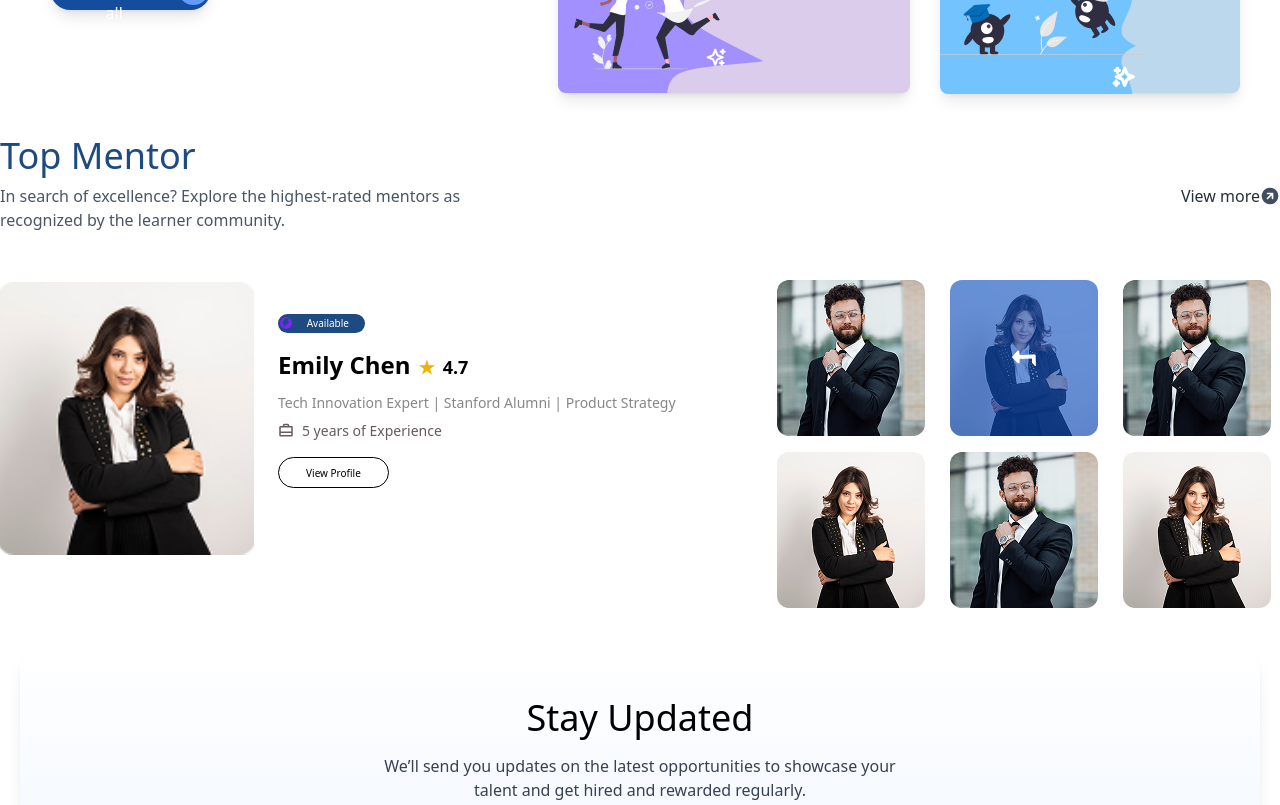
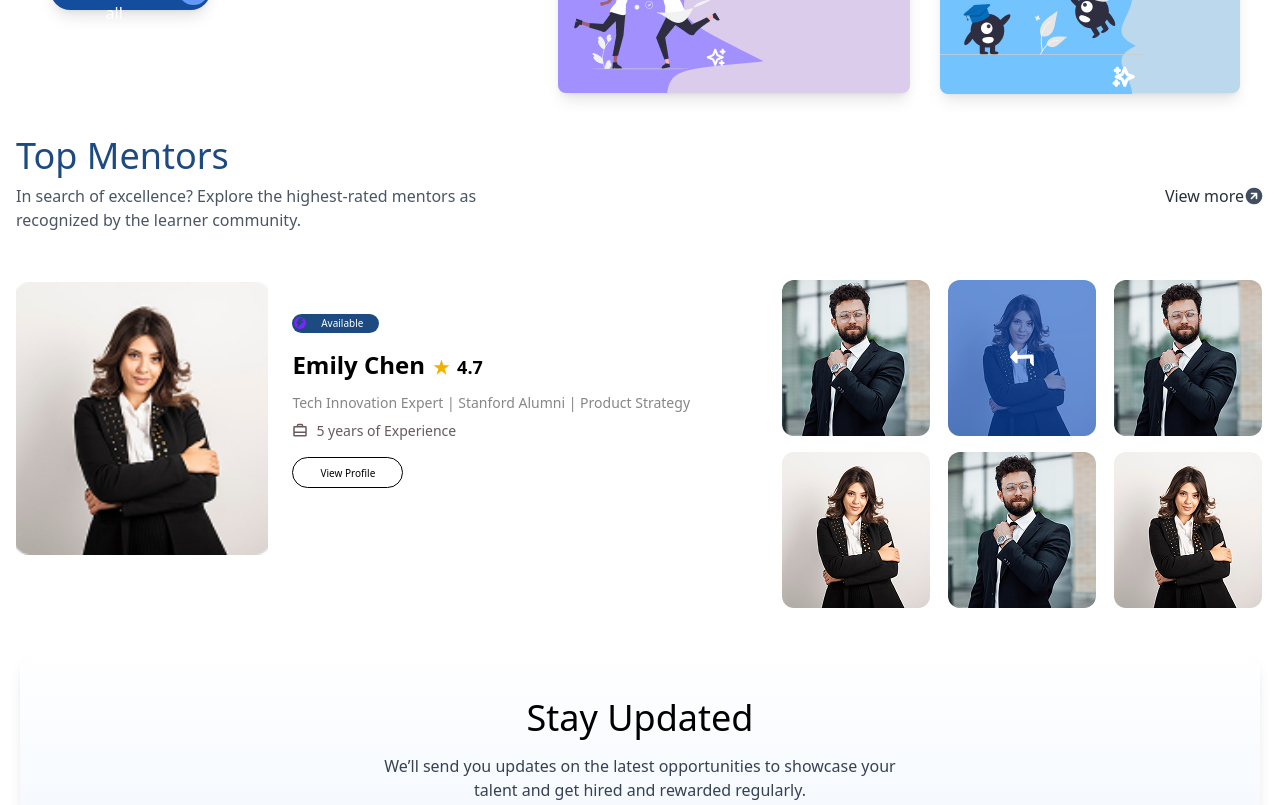
Before and after one commit to OsvityTech/Client, a React (Vite) app: page / in a window 1280 px wide. Shown: the part 520-1325 px from the top of the page. Built offline with nearby package versions, Linux system fonts and the light colour scheme.

Commit message:
Feature sofiya (#14)
* PR Test-2

* Test PR-3

* PR 3 Test

* PR_4

* Handling the sample data added the gradient for footer

* Initial Commit

* MentorSection Landing Page

* Minor Change in index

* Text Change

* Text Change in Mentor

* PR Fixes

* CSS Optimizing in Mentor

* Text Change

```diff
--- a/src/components/Sections/MentorSection.jsx
+++ b/src/components/Sections/MentorSection.jsx
@@ -1,3 +1,5 @@
+
+
 import React, { useState, useEffect } from "react";
 import { mentors } from "../../data/LandingPageData";
 import MentorSlider from "../Sliders/MentorSlider";
@@ -17,36 +19,32 @@ const MentorSection = () => {
   const currentMentor = mentors[currentIndex];
 
   return (
-    <div className="container w-full sm:max-w-full">
-      <h1 className="md:text-4xl text-2xl sm:text-3xl font-[400] flex md:justify-start sm:justify-center  text-[#1C4A81]  mb-2">
-        Top Mentor
+    <div className="container mx-auto w-full max-w-full overflow-hidden px-4">
+      <h1 className="md:text-4xl text-2xl sm:text-3xl font-[400] flex md:justify-start sm:justify-center text-[#1C4A81] mb-2">
+        Top Mentors
       </h1>
-      <div className="flex md:justify-between md:items-start sm:justify-center">
-        <p className="text-gray-600 md:w-[540px] mb-12 sm:w-[470px] ">
+      <div className="flex md:justify-between md:items-start sm:justify-center flex-wrap">
+        <p className="text-gray-600 md:w-[540px] sm:w-[470px] w-full mb-12">
           In search of excellence? Explore the highest-rated mentors as
           recognized by the learner community.
         </p>
-        <div className=" flex items-center">
+        <div className="flex items-center">
           <p className="text-[16px] font-[500] text-[#272F3A]">View more</p>
           <TbCircleArrowUpRightFilled className="w-5 h-5 text-[#414D60]" />
         </div>
       </div>
-      <div className="flex flex-col md:flex-row gap-8 items-center ">
+
+      <div className="flex flex-col md:flex-row gap-8 items-center w-full">
         <MentorSlider currentMentor={currentMentor} />
 
-        <div className="sm:w-2/5 hidden rounded-lg md:grid grid-cols-3 gap-4 ">
+        {/* Mentor Thumbnails */}
+        <div className="sm:w-2/5 hidden md:grid grid-cols-3 gap-4 max-w-full">
           {mentors.map((mentor, index) => (
-            <div
-              className={`relative overflow-hidden rounded-xl w-[148px] h-[156px] `}
-            >
+            <div key={mentor.name} className="relative overflow-hidden rounded-xl w-[148px] h-[156px]">
               {index === currentIndex && (
                 <>
                   <div className="absolute inset-0 bg-[#0A50C799]"></div>
-                  <img
-                    src={ArrowLeft}
-                    alt="Arrow Left"
-                    className="absolute inset-0 m-auto w-6 h-4"
-                  />
+                  <img src={ArrowLeft} alt="Arrow Left" className="absolute inset-0 m-auto w-6 h-4" />
                 </>
               )}
               <img
--- a/src/index.css
+++ b/src/index.css
@@ -1,6 +1,6 @@
 @import "tailwindcss";
 
-@theme {
+/* @theme {
   --breakpoint-sm: 413px;
   --breakpoint-md: 921px;
-}
+} */
```
Also changed, not shown: src/components/Sliders/MentorSlider.jsx (line endings or trailing spaces).
